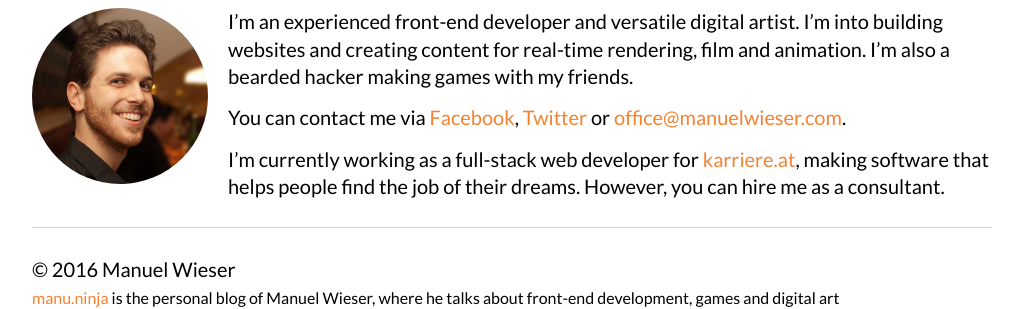
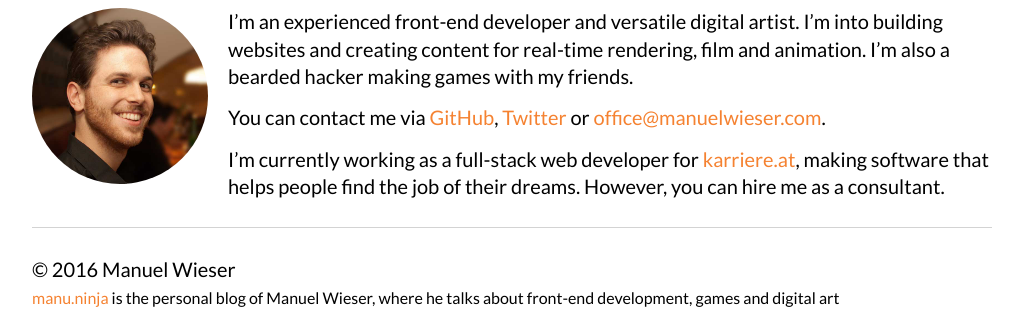
Before and after one commit to Lorti/manu.ninja, a Jekyll site: the page built from index.html, in a window 1280 px wide and 900 px high, scrolled down 3995 px. Shown: the part 562-871 px from the top of the window, without its empty margins (128-1151 px from the left). Built offline with Jekyll 4.4.1, drawn with Linux system fonts in a browser that asks for light colours; nearby versions of some CDN libraries.

```diff
--- a/_includes/footer.html
+++ b/_includes/footer.html
@@ -15,7 +15,7 @@
                 <p>I’m an experienced front-end developer and versatile digital artist. I’m into building websites and creating
                     content for real-time rendering, film and animation. I’m also a bearded hacker making games with
                     my friends.</p>
-                <p>You can contact me via <a href="http://www.facebook.com/mmwieser">Facebook</a>, <a
+                <p>You can contact me via <a href="https://github.com/Lorti">GitHub</a>, <a
                         href="http://twitter.com/manuelwieser">Twitter</a> or <a href="mailto:office@manuelwieser.com">office@manuelwieser.com</a>.</p>
                 <p>I’m currently working as a full-stack web developer for
                     <a href="http://www.karriere.at">karriere.at</a>, making software that helps people find the job of their dreams. However, you can hire me as a consultant.
```
